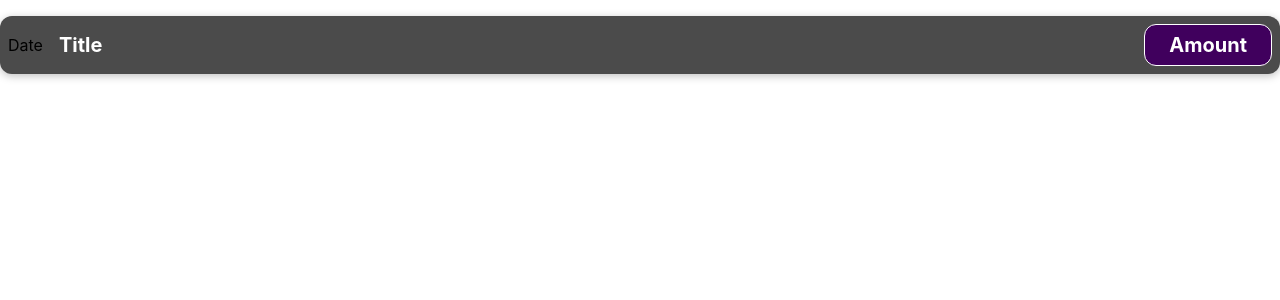
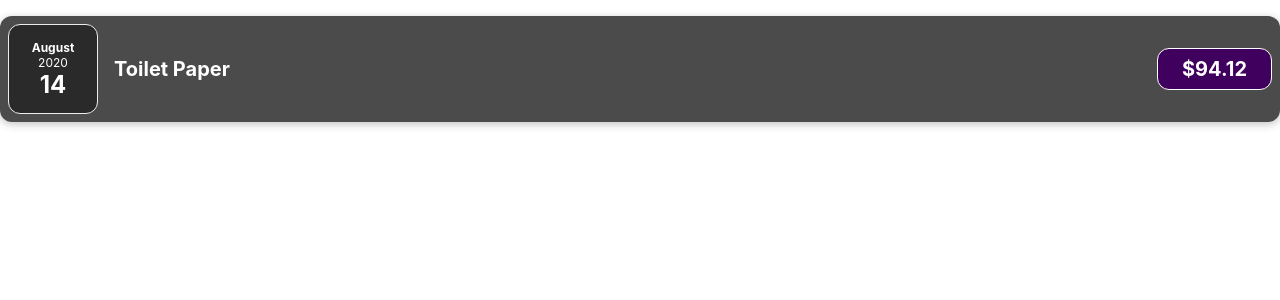
Before and after one commit to alexgharibi/Portfolio, a React (Create React App) app: page / in a window 1280 px wide. Shown: the top 300 px of the page. Built offline with nearby package versions, Linux system fonts and the light colour scheme.

Commit message:
little date is done

```diff
--- a/src/App.js
+++ b/src/App.js
@@ -1,9 +1,9 @@
-import Expenses from "./pages/BusinessExpenses/Expenses";
+import ExpensesMainPage from "./pages/BusinessExpenses/ExpensesMainPage";
 
 function App() {
   return (
     <div>
-      <Expenses />
+      <ExpensesMainPage />
     </div>
   );
 }
--- a/src/pages/BusinessExpenses/Expenses.js
+++ /dev/null
@@ -1,15 +0,0 @@
-import classes from "./Expenses.module.css";
-
-const Expenses = () => {
-  return (
-    <div className={classes["expense-item"]}>
-      <div>Date</div>
-      <div className={classes["expense-item__description"]}>
-        <h2>Title</h2>
-        <div className={classes["expense-item__price"]}>Amount</div>
-      </div>
-    </div>
-  );
-};
-
-export default Expenses;
--- /dev/null
+++ b/src/pages/BusinessExpenses/ExpensesDate.js
@@ -0,0 +1,17 @@
+import classes from "./ExpensesDate.module.css";
+
+const ExpensesDate = (props) => {
+  const month = props.date.toLocaleString("en-US", { month: "long" });
+  const day = props.date.toLocaleString("en-US", { day: "2-digit" });
+  const year = props.date.getFullYear();
+
+  return (
+    <div className={classes["expense-date"]}>
+      <div className={classes["expense-date__month"]}>{month}</div>
+      <div className={classes["expense-date__year"]}>{year}</div>
+      <div className={classes["expense-date__day"]}>{day}</div>
+    </div>
+  );
+};
+
+export default ExpensesDate;
--- /dev/null
+++ b/src/pages/BusinessExpenses/ExpensesDate.module.css
@@ -0,0 +1,26 @@
+.expense-date {
+  display: flex;
+  flex-direction: column;
+  width: 5.5rem;
+  height: 5.5rem;
+  border: 1px solid #ececec;
+  background-color: #2a2a2a;
+  color: white;
+  border-radius: 12px;
+  align-items: center;
+  justify-content: center;
+}
+
+.expense-date__month {
+  font-size: 0.75rem;
+  font-weight: bold;
+}
+
+.expense-date__year {
+  font-size: 0.75rem;
+}
+
+.expense-date__day {
+  font-size: 1.5rem;
+  font-weight: bold;
+}
--- /dev/null
+++ b/src/pages/BusinessExpenses/ExpensesItem.js
@@ -0,0 +1,16 @@
+import ExpensesDate from "./ExpensesDate";
+import classes from "./ExpensesItem.module.css";
+
+const ExpensesItem = (props) => {
+  return (
+    <div className={classes["expense-item"]}>
+      <ExpensesDate date={props.date} />
+      <div className={classes["expense-item__description"]}>
+        <h2>{props.title}</h2>
+        <div className={classes["expense-item__price"]}>${props.amount}</div>
+      </div>
+    </div>
+  );
+};
+
+export default ExpensesItem;
--- /dev/null
+++ b/src/pages/BusinessExpenses/ExpensesMainPage.js
@@ -0,0 +1,37 @@
+import ExpensesItem from "./ExpensesItem";
+
+const ExpensesMainPage = () => {
+  const expenses = [
+    {
+      id: "e1",
+      title: "Toilet Paper",
+      amount: 94.12,
+      date: new Date(2020, 7, 14),
+    },
+    { id: "e2", title: "New TV", amount: 799.49, date: new Date(2021, 2, 12) },
+    {
+      id: "e3",
+      title: "Car Insurance",
+      amount: 294.67,
+      date: new Date(2021, 2, 28),
+    },
+    {
+      id: "e4",
+      title: "New Desk (Wooden)",
+      amount: 450,
+      date: new Date(2021, 5, 12),
+    },
+  ];
+
+  return (
+    <div>
+      <ExpensesItem
+        title={expenses[0].title}
+        amount={expenses[0].amount}
+        date={expenses[0].date}
+      ></ExpensesItem>
+    </div>
+  );
+};
+
+export default ExpensesMainPage;
```
Also changed, not shown: src/pages/BusinessExpenses/ExpensesItem.module.css (renamed from src/pages/BusinessExpenses/Expenses.module.css).
